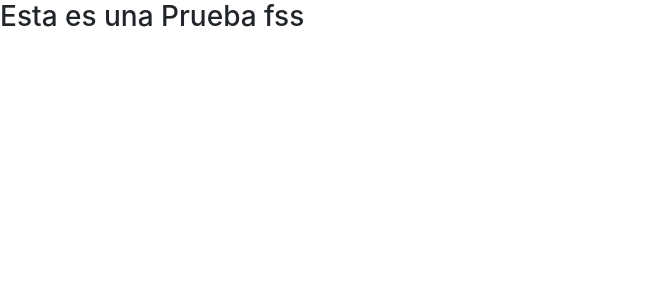
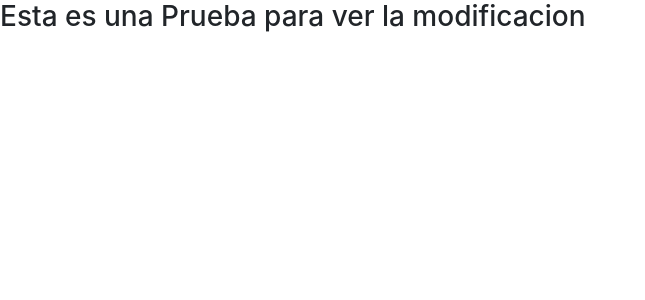
Before and after one commit to leonelaraujocastro/directorio-proyecto, a PHP site: page / in a window 1280 px wide. Shown: the top 300 px of the page, without its empty margins (0-645 px from the left). Run offline with PHP 8.4, Linux system fonts and the light colour scheme.

Commit message:
Otra modificacion mas

```diff
--- a/index.php
+++ b/index.php
@@ -13,6 +13,6 @@
         </script>
     </head>
     <body>
-	    <h3>Esta es una Prueba fss</h3>
+	    <h3>Esta es una Prueba para ver la modificacion</h3>
     </body>
 </html>
```
